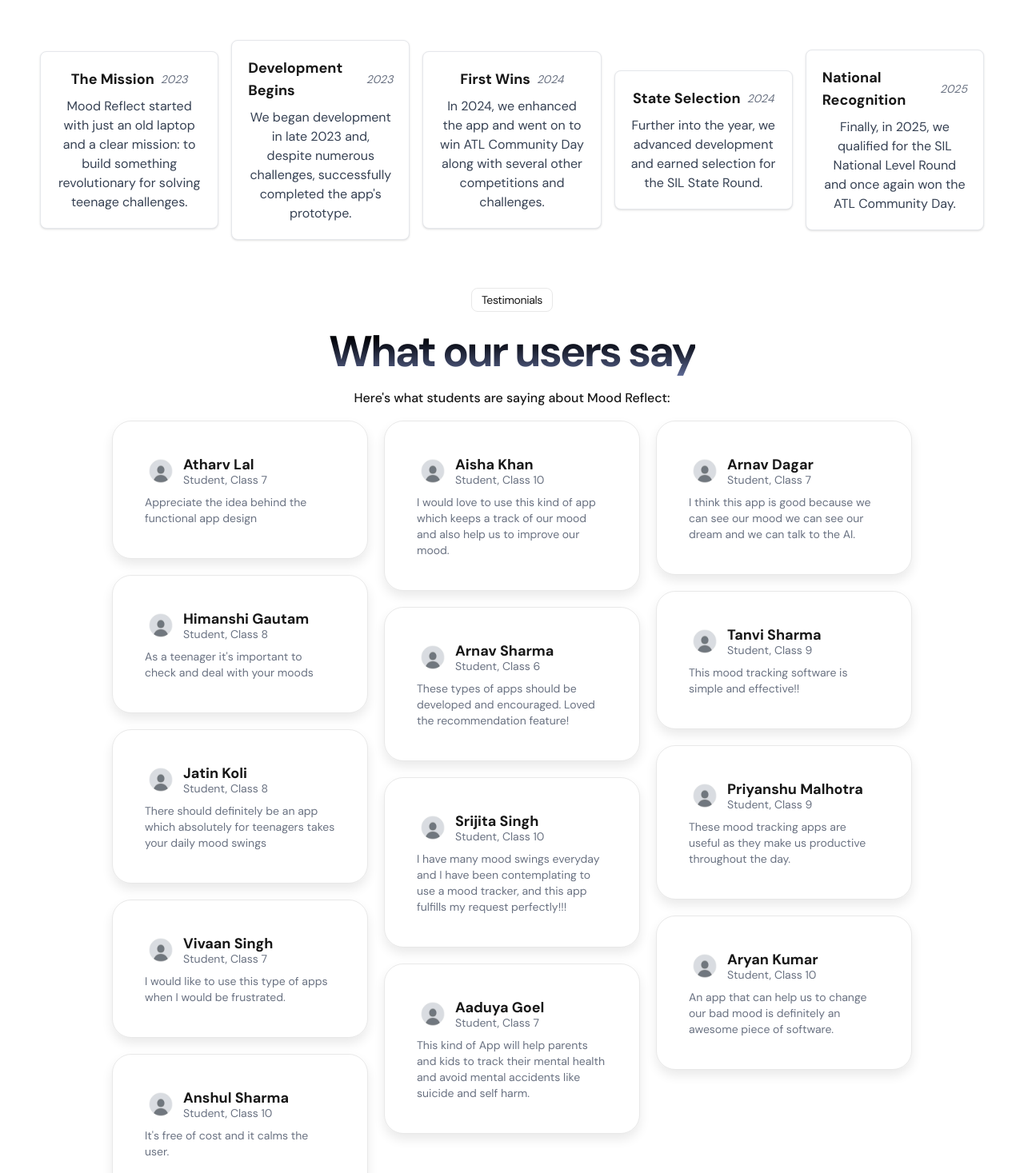
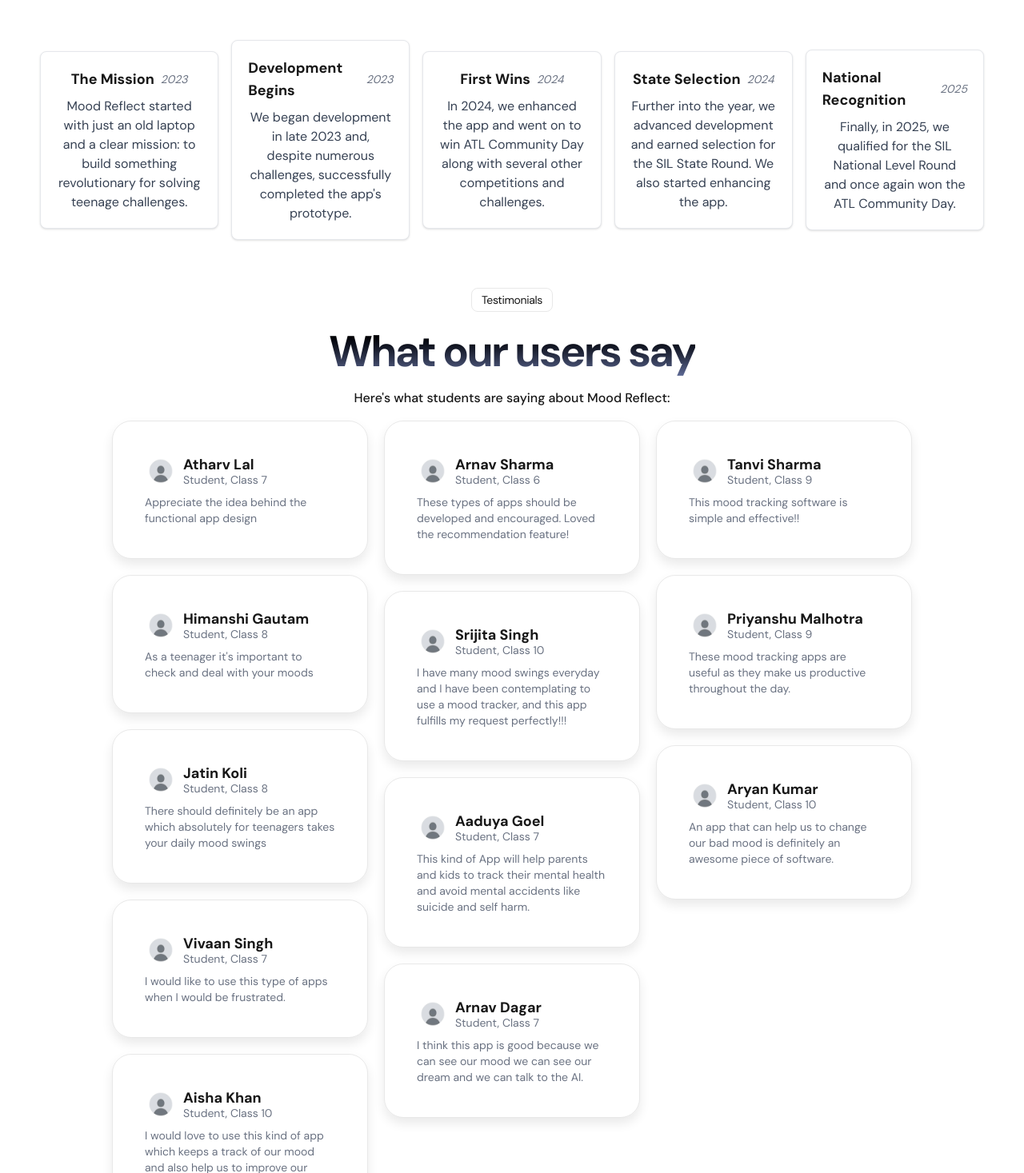
Before and after one commit to Sai-Santosh-Pal/moodreflect-landing, a Next.js app: page / in a window 1280 px wide. Shown: the part 1563-3030 px from the top of the page at 80% size. Built offline with nearby package versions, Linux system fonts and the light colour scheme.

Commit message:
card fixes

```diff
--- a/src/sections/Journey.tsx
+++ b/src/sections/Journey.tsx
@@ -17,7 +17,7 @@
   {
     year: "2024",
     title: "State Selection",
-    description: "Further into the year, we advanced development and earned selection for the SIL State Round."
+    description: "Further into the year, we advanced development and earned selection for the SIL State Round. We also started enhancing the app."
   },
   {
     year: "2025",
--- a/src/sections/Testimonials.tsx
+++ b/src/sections/Testimonials.tsx
@@ -21,11 +21,6 @@
     name: "Vivaan Singh",
     designation: "Student, Class 7",
     feedback: "I would like to use this type of apps when I would be frustrated."
-  },
-  {
-    name: "Anshul Sharma",
-    designation: "Student, Class 10",
-    feedback: "It's free of cost and it calms the user."
   },
   {
     name: "Aisha Khan",
```
